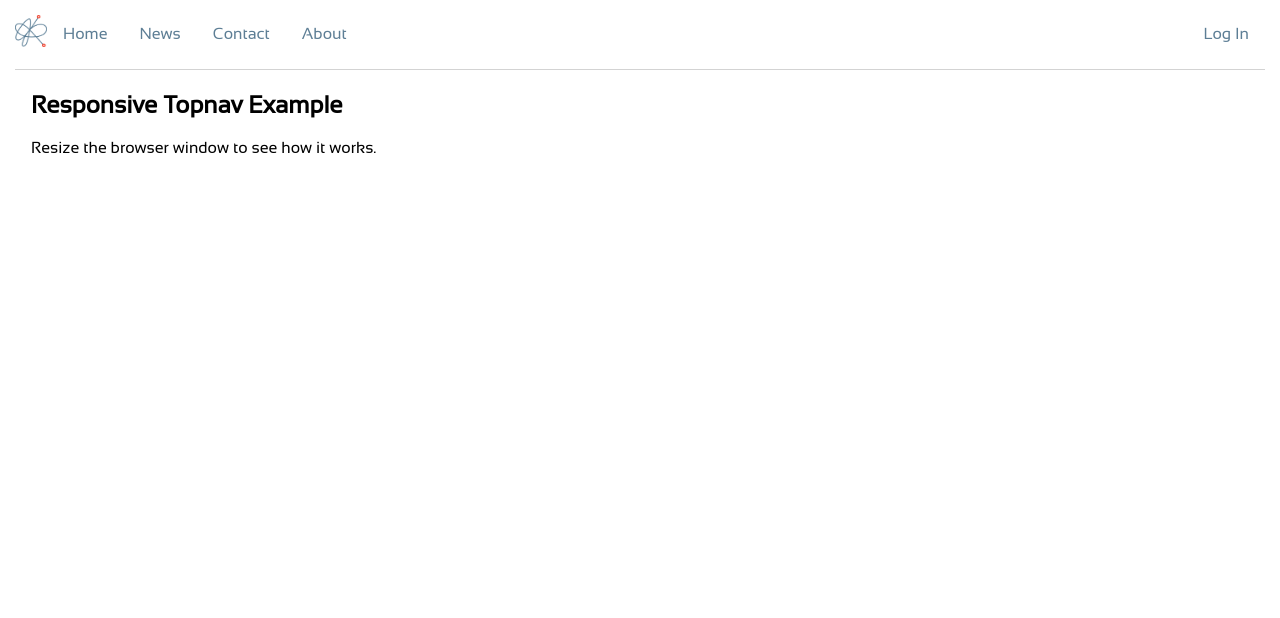
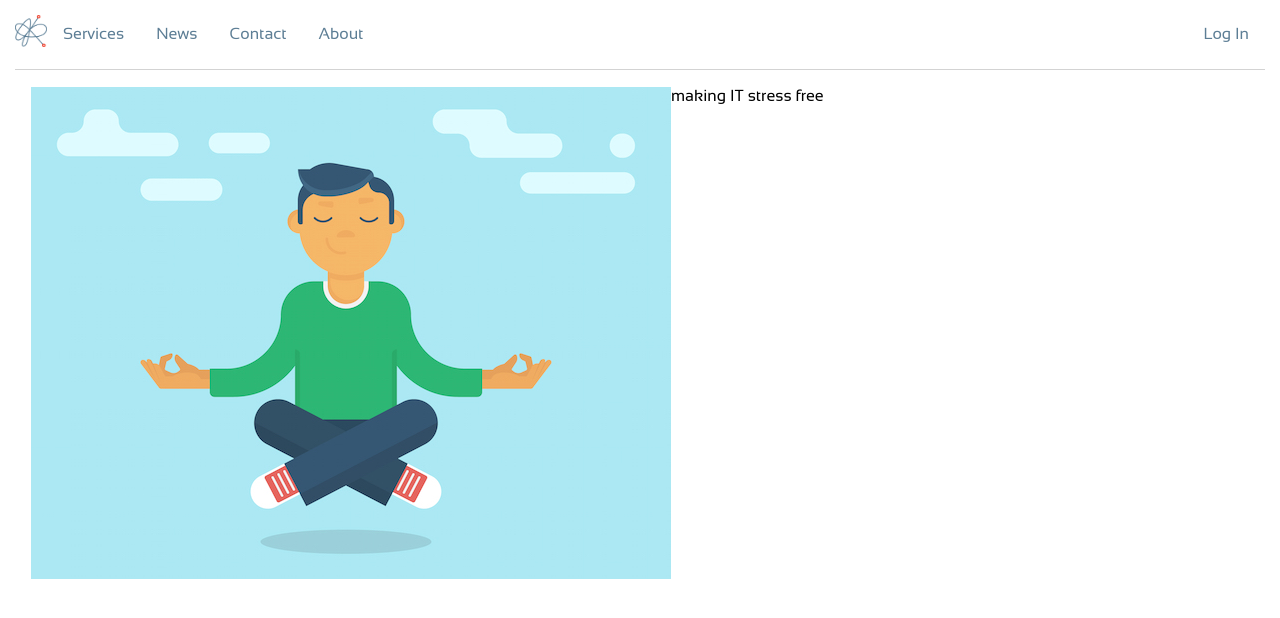
Before and after one commit to ystressIT/InteractiveResume, a website: page InteractiveResume/public_html/index.html in a window 1280 px wide. Drawn offline with Linux system fonts and the light colour scheme.

```diff
--- a/InteractiveResume/public_html/index.html
+++ b/InteractiveResume/public_html/index.html
@@ -15,7 +15,7 @@
     <body>
             <div class="topnav" id="myTopnav">
             <img src="images/Logo_Only.png" alt="ystress it logo" style="float:left; width: 32px;height:32px" />
-            <a href="#home">Home</a>
+            <a href="#home">Services</a>
             <a href="#news">News</a>
             <a href="#contact">Contact</a>
             <a href="#about">About</a>
@@ -26,8 +26,7 @@
         </div>
         <hr style=" color: grey;">
           <div style="padding-left:16px">
-            <h2>Responsive Topnav Example</h2>
-            <p>Resize the browser window to see how it works.</p>
+              <img src="images/Calm-Man.jpg" alt="" style="float:left" style="font-size: 50px; color:#ee3823">making IT stress free</>
           </div>
 
 
```
